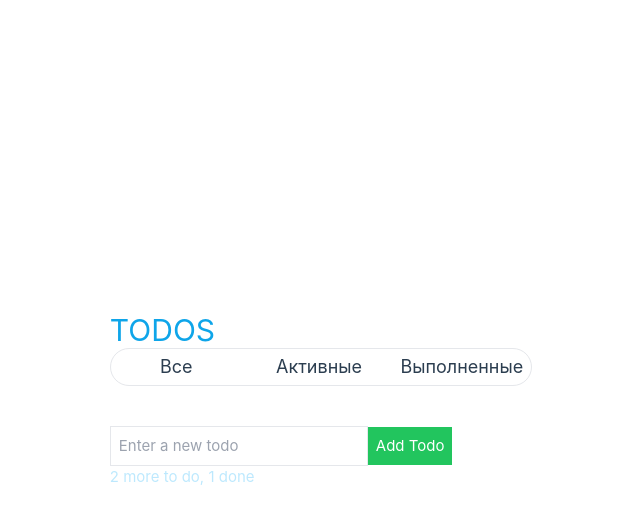
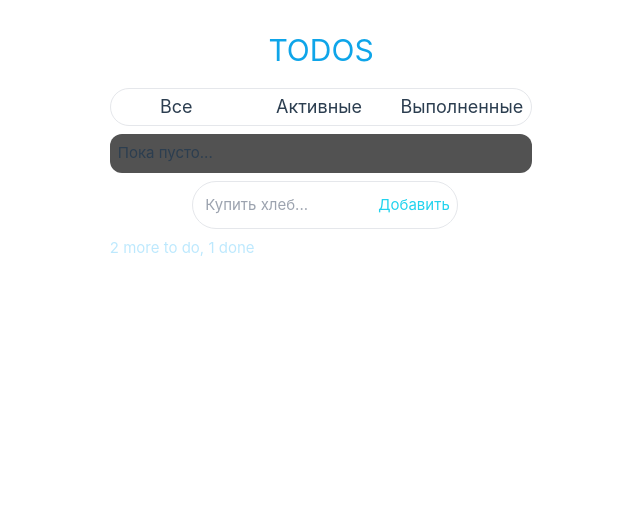
Before and after one commit to aefe2/Todo, a Vue app: page / in a window 1280 px wide. Shown: the top 524 px of the page, without its empty margins (319-959 px from the left). Built offline with nearby package versions, Linux system fonts and the light colour scheme.

Commit message:
Дизайн

```diff
--- a/src/assets/main.css
+++ b/src/assets/main.css
@@ -27,7 +27,7 @@ a,
 @media (min-width: 1024px) {
   body {
     display: flex;
-    place-items: center;
+    /*place-items: center;*/
   }
 
   #app {
--- a/src/components/AddTodoItem.vue
+++ b/src/components/AddTodoItem.vue
@@ -1,7 +1,7 @@
 <template>
-  <div>
-    <input v-model="newTodoText" class="border p-2" placeholder="Enter a new todo"/>
-    <button @click="addTodo" class="bg-green-500 text-white p-2">Add Todo</button>
+  <div class="text-center m-2">
+    <input v-model="newTodoText" class="border rounded-3xl p-3 w-" placeholder="Купить хлеб..."/>
+    <button @click="addTodo" class="-ml-20 text-cyan-400">Добавить</button>
   </div>
 </template>
 
--- a/src/components/FiltersItem.vue
+++ b/src/components/FiltersItem.vue
@@ -1,5 +1,5 @@
 <template>
-  <aside class="flex flex-col mb-10">
+  <aside class="flex flex-col mb-2">
     <section class="grid grid-cols-3 border rounded-3xl p-1 pr-2 gap-5">
       <button class="text-lg hover:text-sky-200">Все</button>
       <button class="text-lg hover:text-sky-200">Активные</button>
--- a/src/components/HeaderItem.vue
+++ b/src/components/HeaderItem.vue
@@ -1,5 +1,5 @@
 <template>
-  <div class="text-3xl text-sky-500">
+  <div class="text-3xl text-sky-500 text-center mb-5">
     TODOS
   </div>
 </template>
--- a/src/components/TodoItem.vue
+++ b/src/components/TodoItem.vue
@@ -1,8 +1,11 @@
 <template>
-  <li>
+  <li class="grid grid-cols-3">
+    <button @click="toggleCompletion">
+      <span v-if="todo.completed" class="bg-green-500"></span>
+      <span v-if="!todo.completed" class="bg-red-500"></span>
+    </button>
     <span :class="{'line-through' : todo.completed}">{{ todo.text }}</span>
-    <button @click="toggleCompletion">Выполненно</button>
-    <button @click="removeTodo">Удалить</button>
+    <button @click="removeTodo" class="text-red-500">X</button>
   </li>
 </template>
 
--- a/src/components/TodoListItem.vue
+++ b/src/components/TodoListItem.vue
@@ -1,7 +1,11 @@
 <template>
-  <div>
-    <ul>
+  <div class="bg-neutral-600 p-2 rounded-xl">
+    <ul class="divide-y">
+      <li v-if="todos.length === 0">
+        Пока пусто...
+      </li>
       <TodoItem
+          class="m-2 divide"
           v-for="todo in todos"
           :key="todo.id"
           :todo="todo"
@@ -21,7 +25,6 @@ export default defineComponent({
   components: {TodoItem},
   setup() {
     const todoStore = useTodoStore();
-
     return {
       todos: todoStore.todos,
       removeTodo: todoStore.removeTodo,
--- a/tailwind.config.js
+++ b/tailwind.config.js
@@ -5,7 +5,8 @@ export default {
         "./src/**/*.{vue,js,ts,jsx,tsx}",
     ],
     theme: {
-        extend: {},
+        extend: {
+        },
     },
     plugins: [],
 }
```
